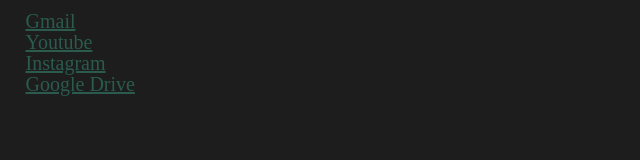
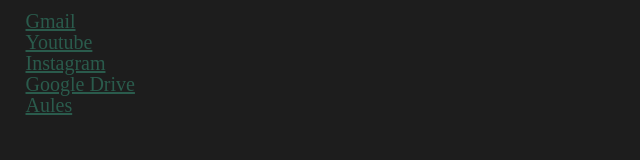
Before and after one commit to olbaplc/basilon, a plain HTML site: page index.html in a window 1280 px wide. Shown: the full height of the page, 0-640 px from the left. Drawn offline with Linux system fonts and the light colour scheme.

Commit message:
He puesto aules

```diff
--- a/index.html
+++ b/index.html
@@ -11,6 +11,7 @@
         <a href="https://youtube.com/" class="links">Youtube</a> <br>
         <a href="https://instagram.com/" class="links">Instagram</a> <br>
         <a href="https://drive.google.com" class="links">Google Drive</a> <br>
+        <a href="https://aules.edu.gva.es/fp/my/" class="links">Aules</a> <br>
     </div>
 </body>
 </html>
```
